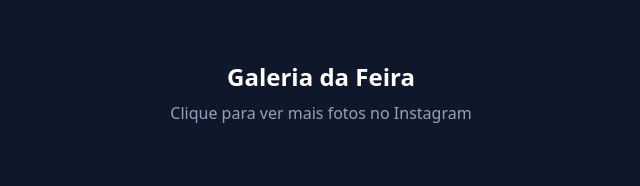
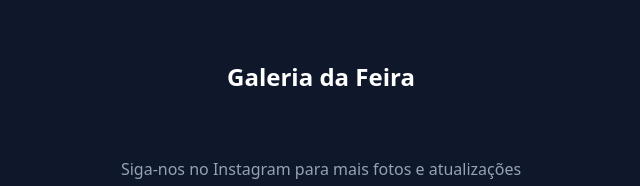
Before and after one commit to caiosarava/landing-page, a plain HTML site: page index.html in a window 1280 px wide. Shown: the part 3665-3851 px from the top of the page, without its empty margins (319-959 px from the left). Drawn offline with nearby package versions, Linux system fonts and the light colour scheme; a script that the page names is missing.

Commit message:
insta atualizado

```diff
--- a/index.html
+++ b/index.html
@@ -335,7 +335,6 @@
             <div class="mt-16">
                 <div class="text-center mb-8">
                     <h4 class="text-2xl font-bold mb-2">Galeria da Feira</h4>
-                    <p class="text-slate-400">Clique para ver mais fotos no Instagram</p>
                 </div>
 
                 <!-- Instagram Embed -->
```
